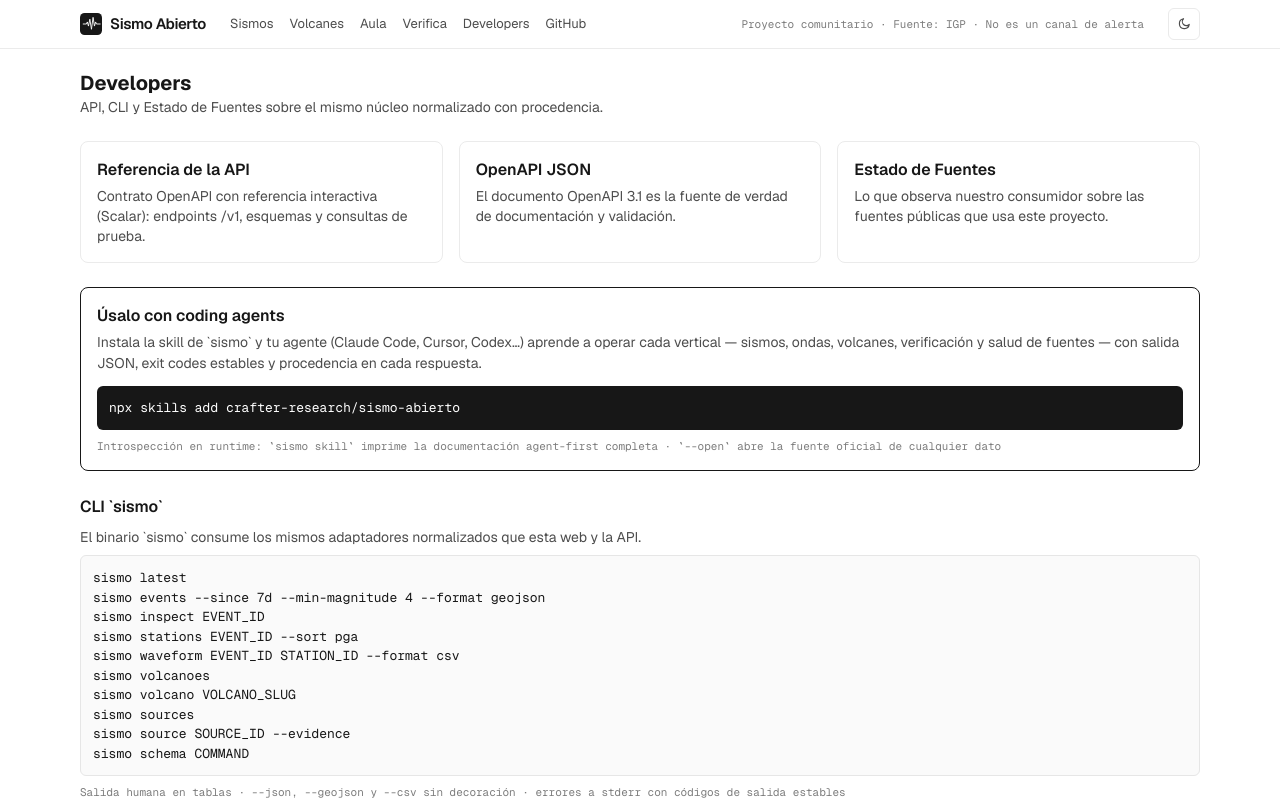
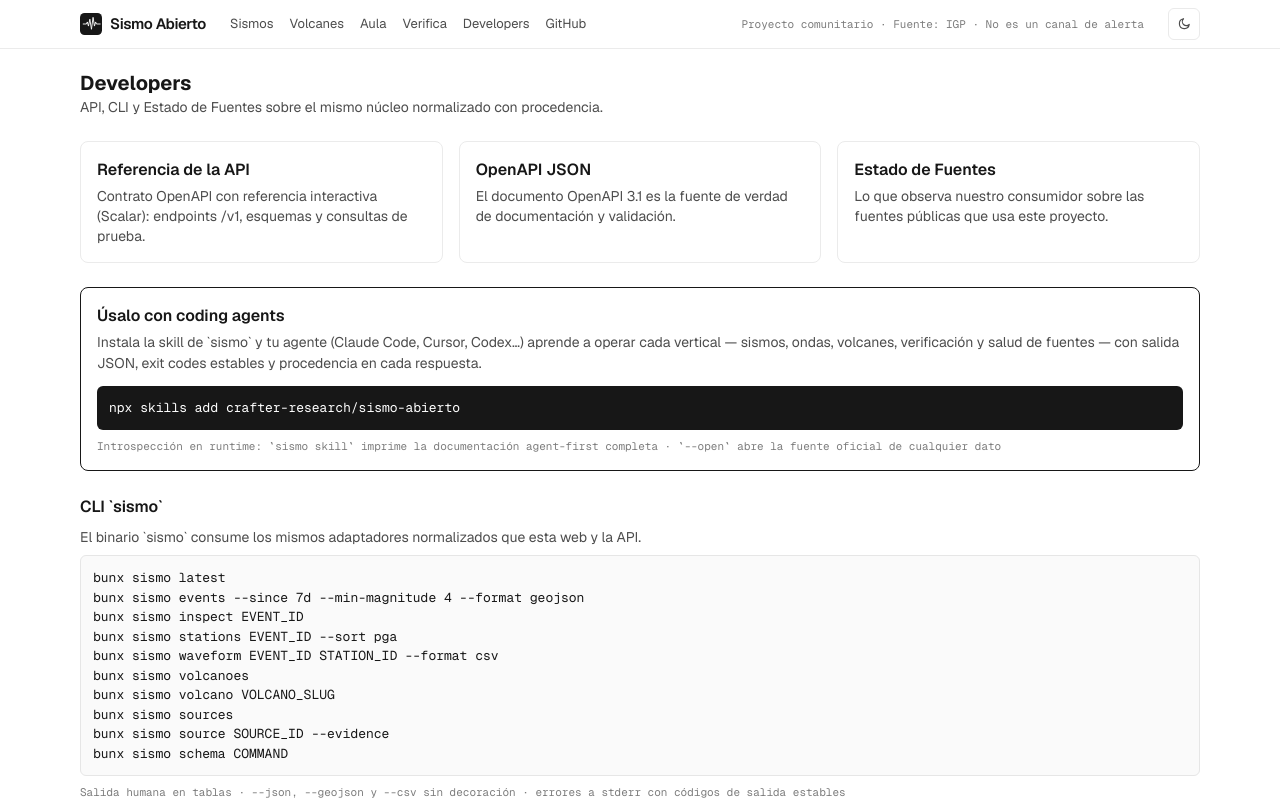
Before and after one commit to crafter-research/sismo-abierto, a Next.js app in the folder apps/web/: page /developers in a window 1280 px wide. Shown: the top 800 px of the page. Built offline with nearby package versions, Linux system fonts and the light colour scheme.

Commit message:
feat(cli): publish bunx sismo alias

```diff
--- a/apps/web/app/developers/page.tsx
+++ b/apps/web/app/developers/page.tsx
@@ -85,16 +85,16 @@ export default function DevelopersPage() {
           esta web y la API.
         </p>
         <pre className="mt-2 overflow-x-auto rounded-md border border-gray-300 bg-background-200 p-3 font-mono text-[13px] text-gray-1000">
-          {`sismo latest
-sismo events --since 7d --min-magnitude 4 --format geojson
-sismo inspect EVENT_ID
-sismo stations EVENT_ID --sort pga
-sismo waveform EVENT_ID STATION_ID --format csv
-sismo volcanoes
-sismo volcano VOLCANO_SLUG
-sismo sources
-sismo source SOURCE_ID --evidence
-sismo schema COMMAND`}
+          {`bunx sismo latest
+bunx sismo events --since 7d --min-magnitude 4 --format geojson
+bunx sismo inspect EVENT_ID
+bunx sismo stations EVENT_ID --sort pga
+bunx sismo waveform EVENT_ID STATION_ID --format csv
+bunx sismo volcanoes
+bunx sismo volcano VOLCANO_SLUG
+bunx sismo sources
+bunx sismo source SOURCE_ID --evidence
+bunx sismo schema COMMAND`}
         </pre>
         <p className="mt-2 font-mono text-[11px] text-gray-800">
           Salida humana en tablas · --json, --geojson y --csv sin decoración ·
```
Also changed, not shown: 4 other files (tests, documents, lock files or other folders).
